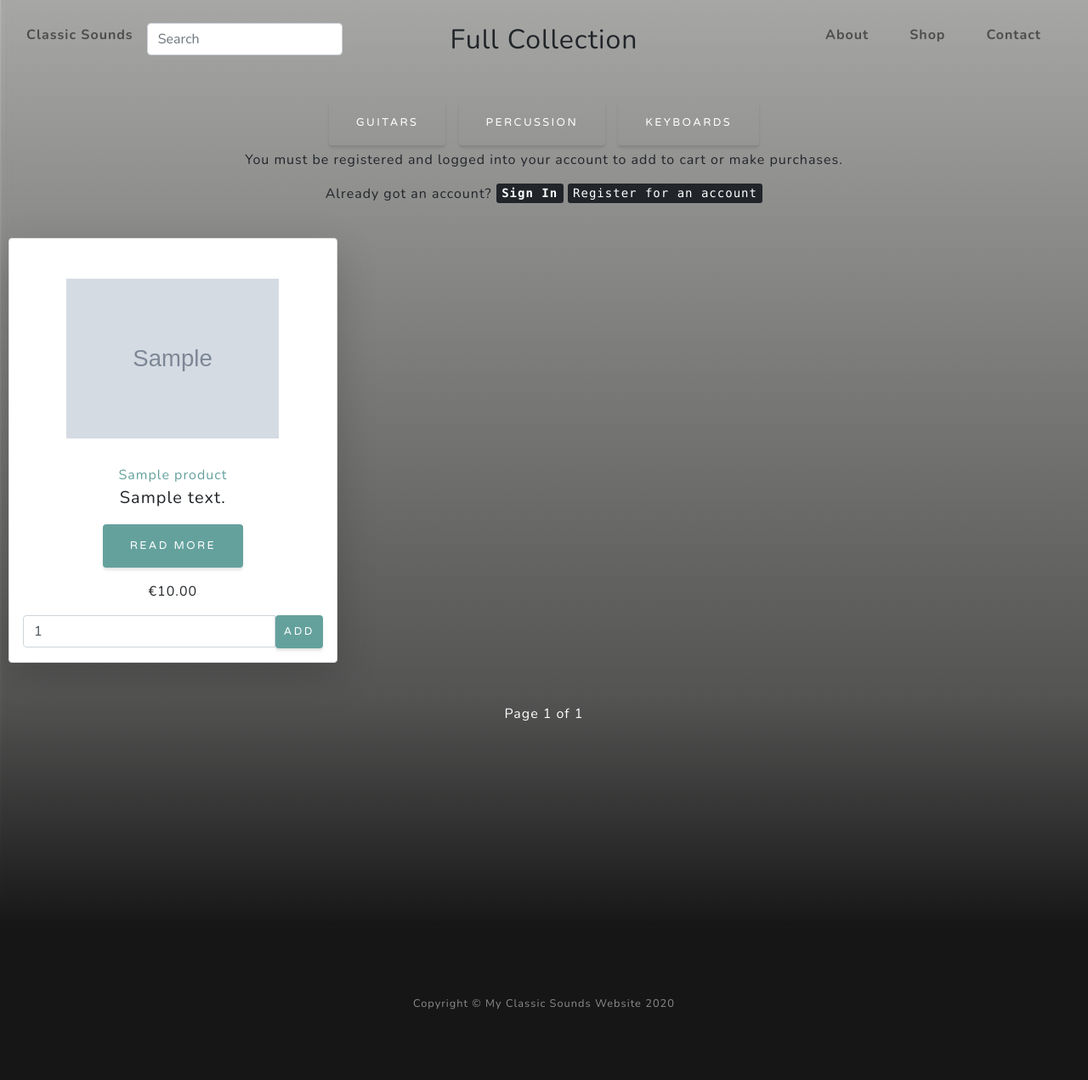
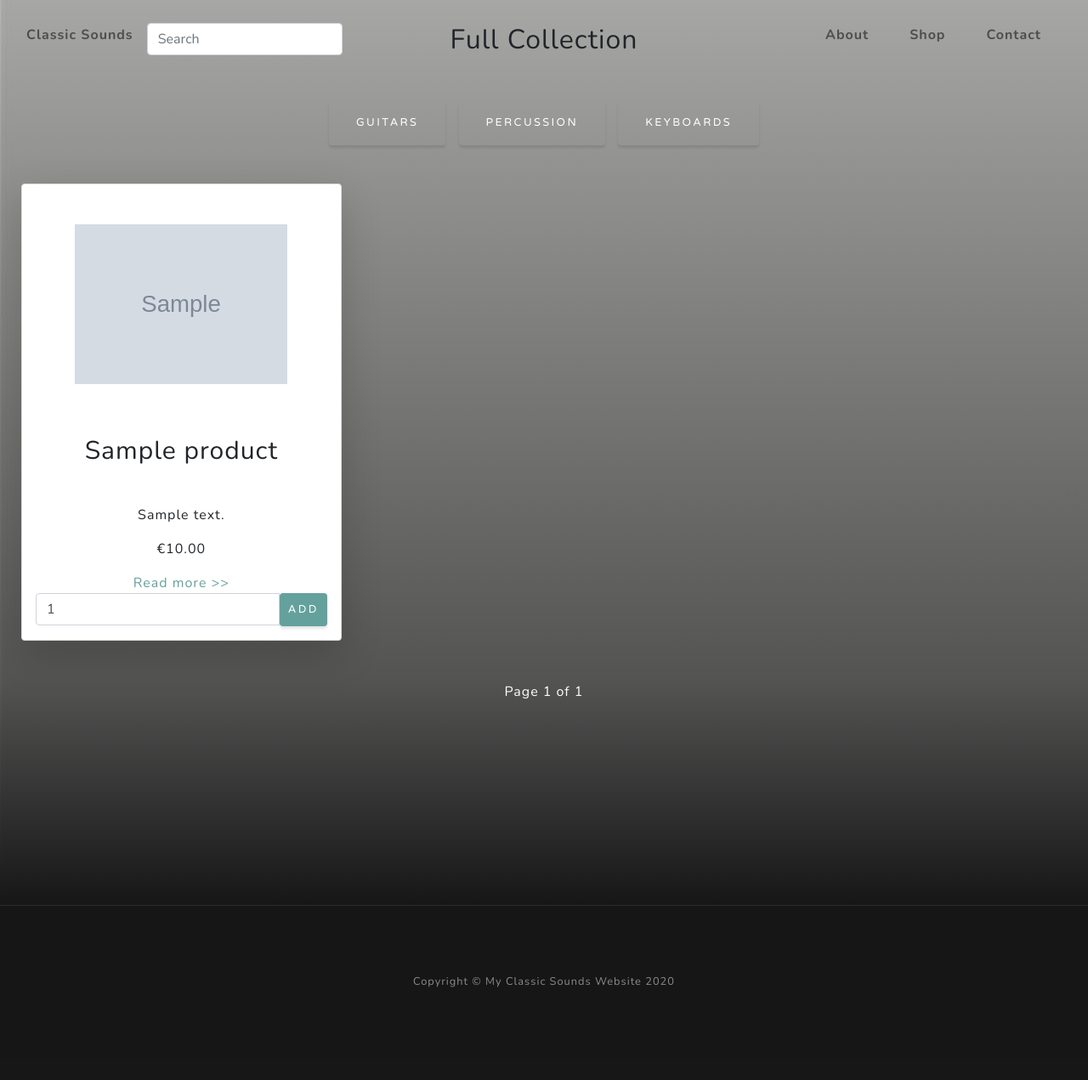
Before and after one commit to Mofarrell1967/classic-sounds-music, a Django app: page /products/ in a window 1280 px wide. Shown: the whole page at 85% size. After the commit the page ends 1162 px from the top, so only its background shows below. Run offline with Django 3.2, Linux system fonts and the light colour scheme; tables that the repository leaves empty hold one stand-in row (values such as "Sample post"); grey boxes marked "Sample" are stand-in pictures; some libraries are stand-ins or nearby versions.

Commit message:
Updated layout of product pages

```diff
--- a/products/templates/products.html
+++ b/products/templates/products.html
@@ -22,30 +22,7 @@
       style="color: #fff;"
       >Keyboards</a
     >
-
-    {% if user.is_authenticated %}
-
-    <a
-      href="{% url 'profile' %}"
-      class="btn btn-outline-secondary js-scroll-trigger button_text"
-      style="color: #fff;"
-      >Account</a
-    >
-
-    {% else %}
-    <p>
-      You must be registered and logged into your account to add to cart or make
-      purchases.
-    </p>
-    <p>
-      Already got an account?
-      <a href="{% url 'login' %}" class="font-weight-bold"
-        ><kbd>Sign In</kbd></a
-      >
-      <a href="{% url 'register' %}"><kbd>Register for an account</kbd></a>
-    </p>
-    {% endif %}
-
+    <div class="container-fluid">
       <div class="row row-flex align-items-center">
         {% for product in products %}
         <div
@@ -59,16 +36,21 @@
               style="background-image: url('{{ MEDIA_URL }}{{ product.image1}}')"
             ></div>
 
-          <a href="{% url 'product_detail' product.id %}">{{ product.name }}</a>
-          <p class="product-description">{{product.description_summary}}</p>
-          <p>
+            <p class="product_name">{{ product.name }}</p>
+
+            <p>{{product.description_summary}}</p>
+
+            <p>€{{ product.price }}</p>
+
+            <div>
               <a
                 href="{% url 'product_detail' product.id %}"
-              class="btn btn-primary"
-              >Read more</a
+                class="read_more"
+                style="align: right;"
               >
-          </p>
-          <p>€{{ product.price }}</p>
+                Read more >></a
+              >
+            </div>
 
             <form method="post" action="{% url 'add_to_cart' product.id %}">
               {% csrf_token %}
@@ -98,15 +80,14 @@
 
         {% endfor %}
       </div>
+    </div>
     <div class="page_color">
       {% if products.count != 0 %}
       <div class="d-flex justify-content-center">
         <div class="pagination">
           <span class="step-links">
             {% if products.has_previous %}
-            <a
-              href="?page={{ products.previous_page_number }}"
-              class="btn btn-primary js-scroll-trigger home_buttons no-margin"
+            <a href="?page={{ products.previous_page_number }}" class=""
               >Previous</a
             >
             {% endif %}
@@ -114,11 +95,7 @@
               Page {{ products.number }} of {{ products.paginator.num_pages }}
             </span>
             {% if products.has_next %}
-            <a
-              href="?page={{ products.next_page_number }}"
-              class="btn btn-primary js-scroll-trigger home_buttons no-margin"
-              >Next</a
-            >
+            <a href="?page={{ products.next_page_number }}" class="">Next</a>
             {% endif %}
           </span>
         </div>
```
Lines whose indentation alone changed are shown as unchanged.
